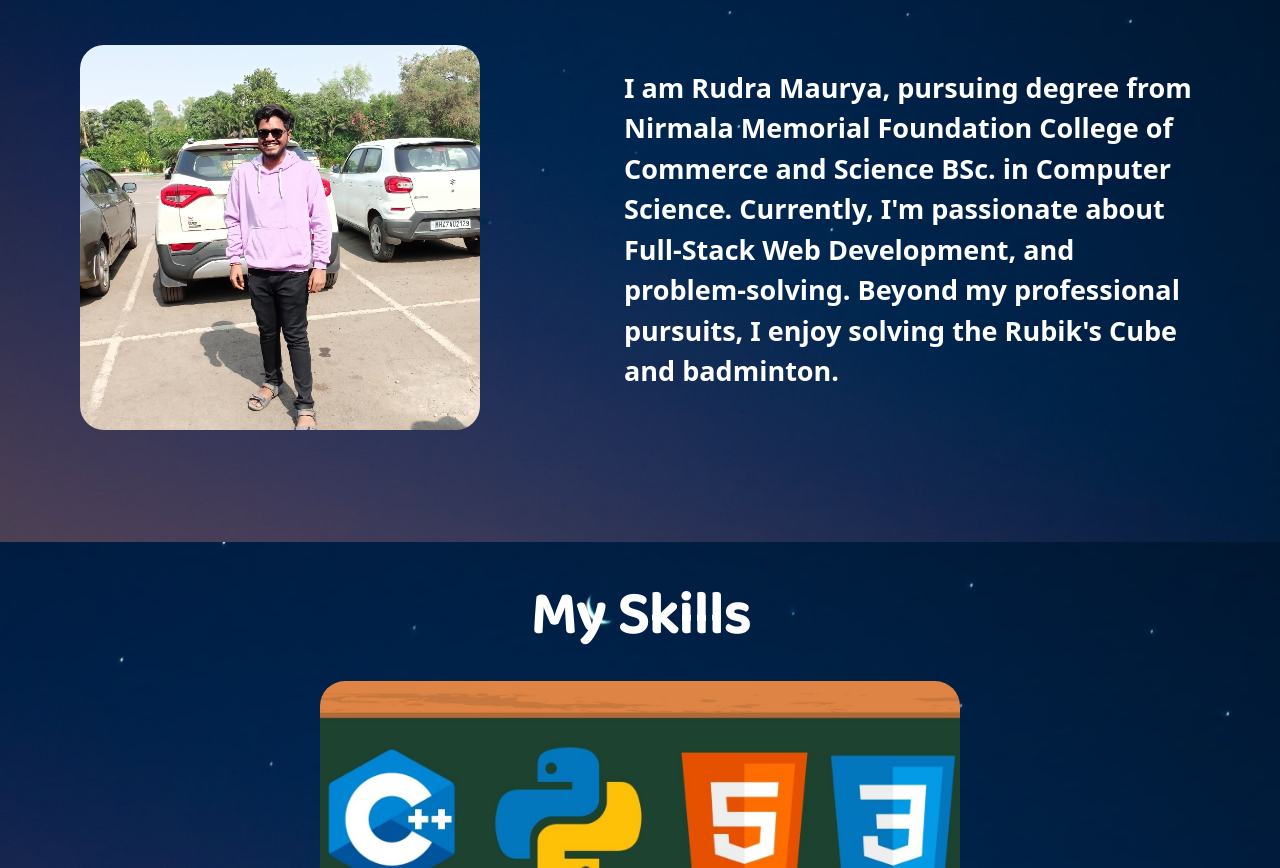
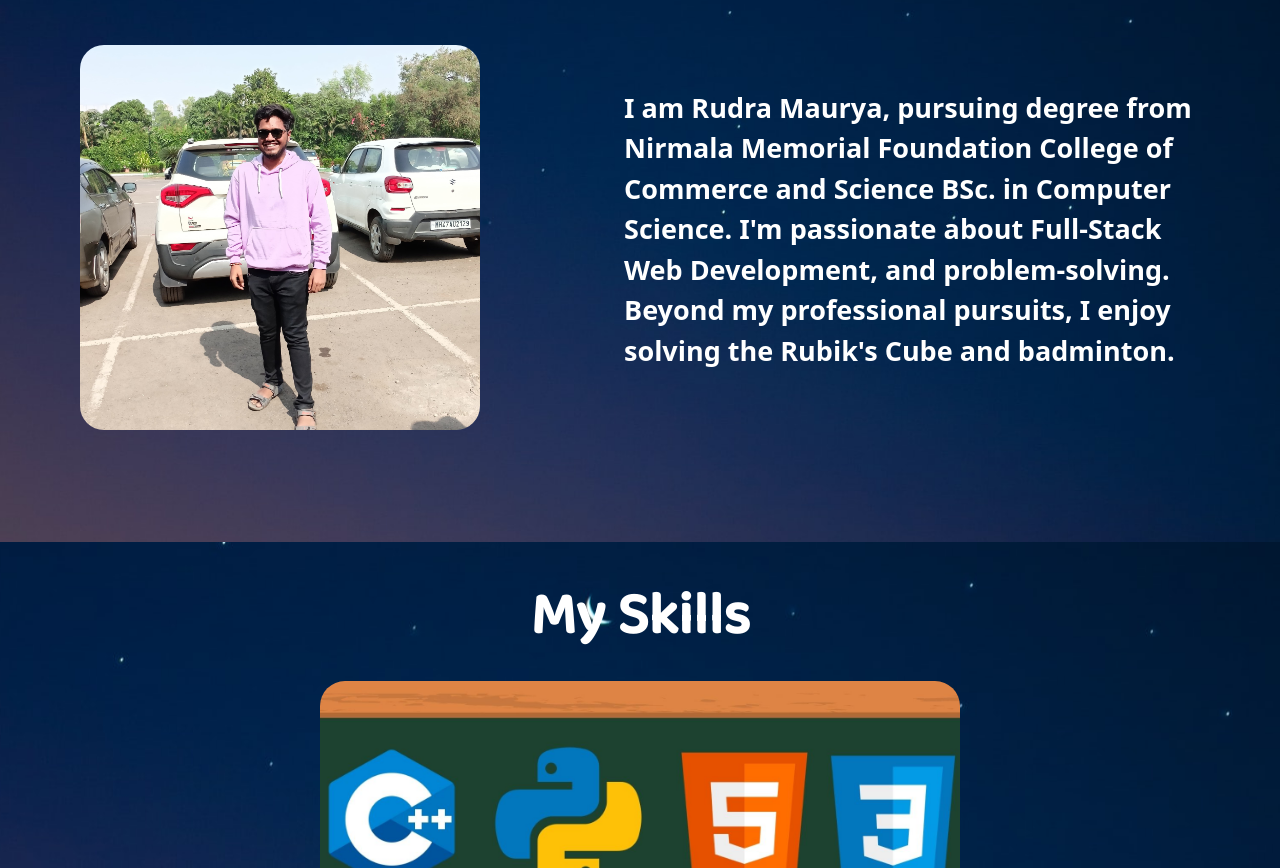
Before and after one commit to rudram837/profile, a plain HTML site: page index.html in a window 1280 px wide. Shown: the part 977-1845 px from the top of the page. Drawn offline with nearby package versions, Linux system fonts and the light colour scheme; a web font is replaced by a local one.

Commit message:
Update index.html

```diff
--- a/index.html
+++ b/index.html
@@ -56,7 +56,7 @@
         <div class="column right">
           <p>
             I am Rudra Maurya, pursuing degree from Nirmala Memorial Foundation College of Commerce and Science
-            BSc. in Computer Science. Currently, I'm passionate about Full-Stack Web Development, and
+            BSc. in Computer Science. I'm passionate about Full-Stack Web Development, and
             problem-solving. Beyond my professional
             pursuits, I enjoy solving the Rubik's Cube and badminton.
           </p>
```
